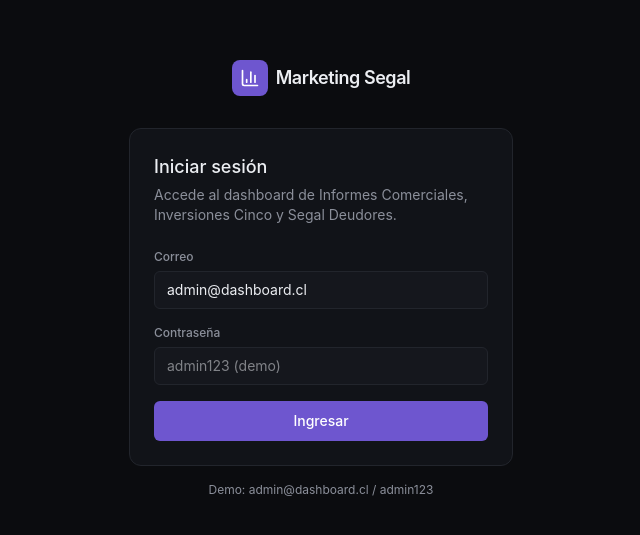
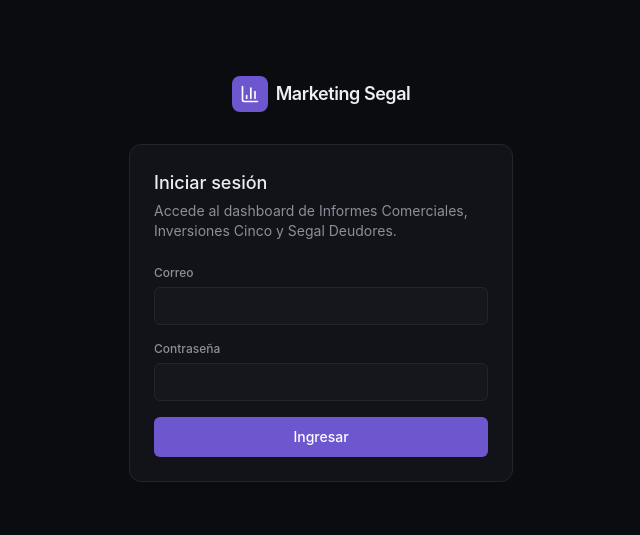
Before and after one commit to izmariana/marketing-dashboard, a Next.js app: page /login in a window 1280 px wide. Shown: the part 121-656 px from the top of the page, without its empty margins (319-959 px from the left). Built offline with nearby package versions, Linux system fonts and the light colour scheme.

Commit message:
Update page.tsx

```diff
--- a/src/app/login/page.tsx
+++ b/src/app/login/page.tsx
@@ -10,7 +10,7 @@ import { useBranding } from "@/hooks/use-branding";
 export default function LoginPage() {
   const router = useRouter();
   const { data: branding } = useBranding();
-  const [email, setEmail] = useState("admin@dashboard.cl");
+  const [email, setEmail] = useState("");
   const [password, setPassword] = useState("");
   const [error, setError] = useState<string | null>(null);
   const [loading, setLoading] = useState(false);
@@ -77,7 +77,6 @@ export default function LoginPage() {
                 required
                 value={password}
                 onChange={(e) => setPassword(e.target.value)}
-                placeholder="admin123 (demo)"
                 className="w-full rounded-md border border-border bg-surface-2 px-3 py-2 text-sm outline-none focus:border-accent transition-colors"
               />
             </div>
@@ -93,10 +92,6 @@ export default function LoginPage() {
             </button>
           </form>
         </div>
-
-        <p className="text-xs text-muted text-center mt-4">
-          Demo: admin@dashboard.cl / admin123
-        </p>
       </div>
     </div>
   );
```
